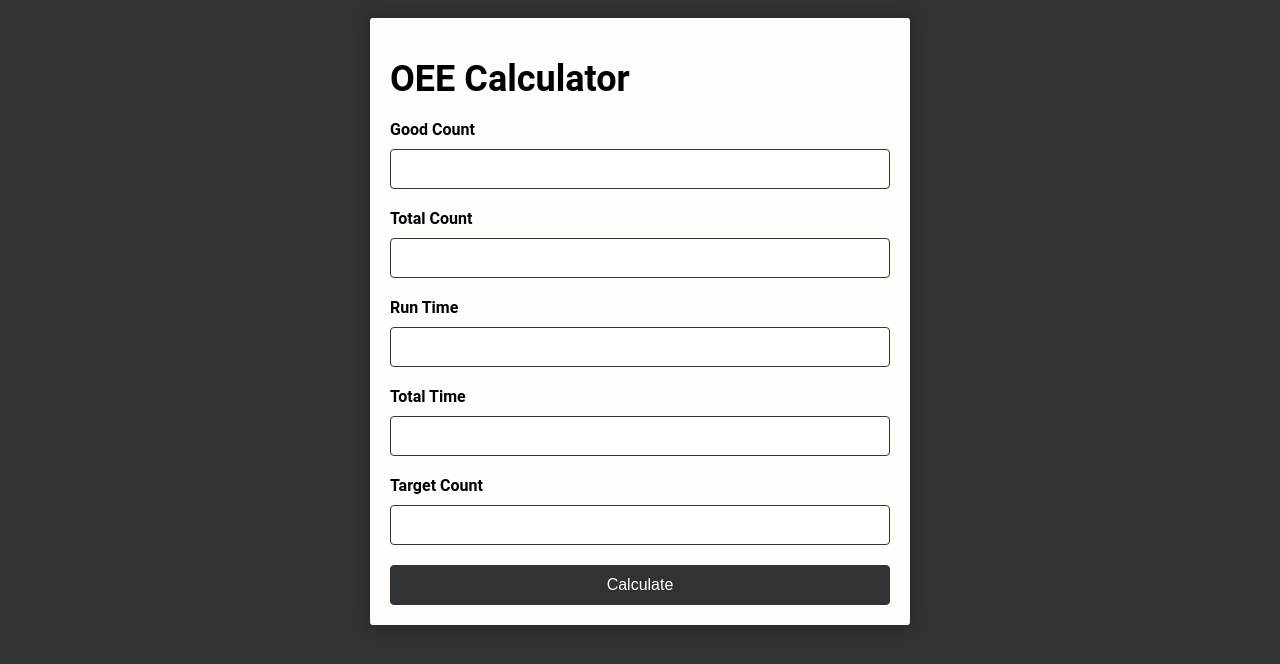
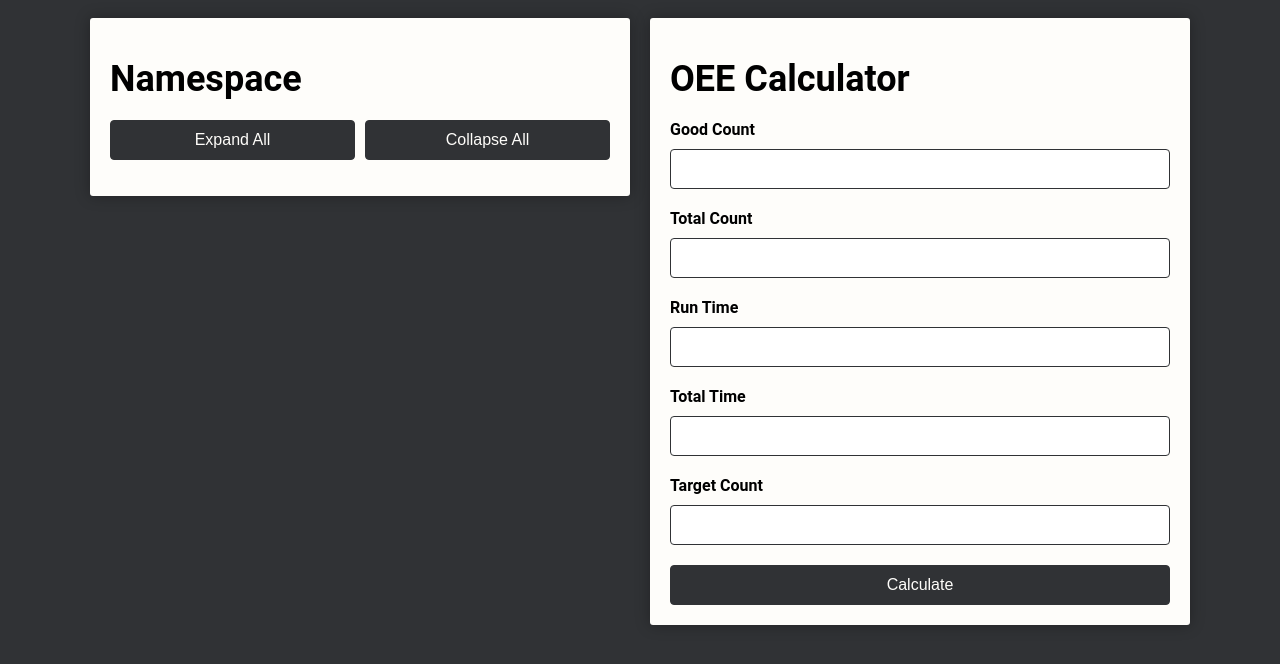
Before and after one commit to DMDuFresne/OEE_Server, a Flask app: page / in a window 1280 px wide. Shown: the top 664 px of the page. Run offline with Flask 3, Linux system fonts and the light colour scheme; data that the repository does not hold is empty; some libraries are stand-ins or nearby versions.

Commit message:
Working on rough front end

```diff
--- a/app/static/css/styles.css
+++ b/app/static/css/styles.css
@@ -1,5 +1,3 @@
-/* CSS styles for OEE Calculator */
-
 :root {
   --primary-color: #303235;
   --secondary-color: #fefdfa;
@@ -8,7 +6,6 @@
   --danger-color: #fa535c;
 }
 
-/* Global Styles */
 body {
   font-family: 'Roboto', sans-serif;
   background: var(--primary-color);
@@ -72,6 +69,29 @@ label {
   margin-bottom: 10px;
 }
 
+.button-container {
+  display: flex;
+  gap: 10px;
+}
+
+button {
+  padding: 10px;
+  font-size: 16px;
+  border-radius: 4px;
+  border: 1px solid var(--primary-color);
+  box-sizing: border-box;
+  background-color: var(--primary-color);
+  color: var(--secondary-color);
+  cursor: pointer;
+  transition: background-color 0.3s;
+  flex: 1;
+}
+
+button:hover {
+  background-color: var(--secondary-color);
+  color: var(--primary-color);
+}
+
 input[type="number"],
 button[type="submit"] {
   padding: 10px;
@@ -126,6 +146,69 @@ button[type="submit"]:hover {
   font-weight: bold;
 }
 
-#timestamp {
-  margin-top: 30px;
+#treeView {
+  max-height: 90vh;
+  overflow-y: auto;
 }
+
+#treeView ul {
+  padding-left: 20px;
+  list-style-type: none;
+  max-height: none;
+  transition: max-height 0.5s ease-in-out;
+}
+
+#treeView li.collapsed > ul {
+  max-height: 0;
+  overflow: hidden;
+}
+
+#treeView li > span.parent-text {
+  cursor: pointer;
+}
+
+#treeView li > span.parent-text:hover {
+  color: var(--tertiary-color);
+}
+
+#treeView li.no-children > span.parent-text {
+  padding-right: 10px;
+  cursor: default;
+}
+
+#treeView li.no-children > span.parent-text:after {
+  content: none;
+}
+
+.key-value {
+  display: flex;
+  margin-top: 5px;
+}
+
+.key-value span {
+  margin-right: 5px;
+}
+
+.caret {
+  display: inline-block;
+  width: 0;
+  height: 0;
+  vertical-align: middle;
+  border-top: 4px solid transparent;
+  border-bottom: 4px solid transparent;
+  border-left: 4px solid #000;
+  margin-right: 5px;
+  transition: transform 0.2s;
+}
+
+.caret-down {
+  transform: rotate(-90deg);
+}
+
+.collapsed .caret {
+  transform: rotate(90deg);
+}
+
+.hidden {
+  display: none;
+}
--- a/app/static/js/script.js
+++ b/app/static/js/script.js
@@ -1,26 +1,20 @@
-// Wait for the DOM to be fully loaded
 document.addEventListener("DOMContentLoaded", () => {
-  // Get the form element
   const form = document.getElementById("oeeForm");
 
-  // Add an event listener for the form submission
   form.addEventListener("submit", async (event) => {
-    event.preventDefault(); // Prevent the default form submission
+    event.preventDefault();
 
-    // Get the form values
     const goodCount = parseFloat(document.getElementById("goodCount").value);
     const totalCount = parseFloat(document.getElementById("totalCount").value);
     const runTime = parseFloat(document.getElementById("runTime").value);
     const totalTime = parseFloat(document.getElementById("totalTime").value);
     const targetCount = parseFloat(document.getElementById("targetCount").value);
 
-    // Validate the form values
     if (isNaN(goodCount) || isNaN(totalCount) || isNaN(runTime) || isNaN(totalTime) || isNaN(targetCount)) {
       displayError("Invalid input. Please enter numeric values.");
       return;
     }
 
-    // Create a JSON object with the input data
     const data = {
       good_count: goodCount,
       total_count: totalCount,
@@ -30,7 +24,6 @@ document.addEventListener("DOMContentLoaded", () => {
     };
 
     try {
-      // Send a POST request to the Flask API
       const response = await fetch("/oee/calculate", {
         method: "POST",
         headers: {
@@ -40,22 +33,36 @@ document.addEventListener("DOMContentLoaded", () => {
       });
 
       if (response.ok) {
-        // Parse the response JSON
         const result = await response.json();
-
-        // Display the calculated OEE values in the UI
         displayResult(result);
       } else {
-        // Handle the case when the response is not JSON
         const errorResponse = await response.text();
         throw new Error(errorResponse);
       }
     } catch (error) {
       console.error("Error calculating OEE:", error);
-      // Display an error message in the UI
       displayError(error.message);
     }
   });
+
+  fetch('/asset/all')
+    .then(response => response.json())
+    .then(data => {
+      const container = document.getElementById('treeView');
+      const treeView = generateTreeView(data.data);
+      container.appendChild(treeView);
+
+      const expandAllBtn = document.getElementById('expandAllBtn');
+      const collapseAllBtn = document.getElementById('collapseAllBtn');
+
+      expandAllBtn.addEventListener('click', () => {
+        expandAll();
+      });
+
+      collapseAllBtn.addEventListener('click', () => {
+        collapseAll();
+      });
+    });
 });
 
 // Function to display the calculated OEE values in the UI
@@ -141,3 +148,77 @@ function displayError(message) {
   errorElement.textContent = message;
   resultContainer.appendChild(errorElement);
 }
+
+// Function to expand all nodes in the tree view
+function expandAll() {
+  const allNodes = document.querySelectorAll('#treeView .collapsed');
+
+  for(let node of allNodes) {
+    node.classList.remove('collapsed');
+    node.querySelector('ul').classList.remove('hidden');
+  }
+}
+
+// Function to collapse all nodes in the tree view
+function collapseAll() {
+  const allNodes = document.querySelectorAll('#treeView li:not(.no-children)');
+
+  for(let node of allNodes) {
+    node.classList.add('collapsed');
+    node.querySelector('ul').classList.add('hidden');
+  }
+}
+
+
+function generateTreeView(data, collapsed = true) {
+  const ul = document.createElement('ul');
+
+  for (let key in data) {
+    const li = document.createElement('li');
+
+    if (typeof data[key] === 'object' && data[key] !== null) {
+      const span = document.createElement('span');
+      span.textContent = key;
+      span.classList.add('parent-text');
+      li.appendChild(span);
+
+      // Create a caret icon element
+      const caret = document.createElement('span');
+      caret.classList.add('caret');
+      span.insertBefore(caret, span.firstChild);
+
+      const childTreeView = generateTreeView(data[key], collapsed);
+      li.appendChild(childTreeView);
+
+      if (collapsed) {
+        li.classList.add('collapsed');
+        childTreeView.classList.add('hidden');
+      }
+
+      span.addEventListener('click', function (event) {
+        event.stopPropagation();
+        li.classList.toggle('collapsed');
+        childTreeView.classList.toggle('hidden');
+      });
+    } else {
+      const div = document.createElement('div');
+      div.className = 'key-value';
+
+      const keySpan = document.createElement('span');
+      keySpan.textContent = key + ':';
+
+      const valueSpan = document.createElement('span');
+      valueSpan.textContent = data[key];
+
+      div.appendChild(keySpan);
+      div.appendChild(valueSpan);
+
+      li.appendChild(div);
+      li.classList.add('no-children');
+    }
+
+    ul.appendChild(li);
+  }
+
+  return ul;
+}
--- a/app/templates/home.html
+++ b/app/templates/home.html
@@ -7,6 +7,16 @@
 <body>
   <div class="container">
     <div class="wrap">
+      <div class="box">
+        <h1>Namespace</h1>
+        <div class="expand-collapse">
+          <div class="button-container">
+            <button id="expandAllBtn">Expand All</button>
+            <button id="collapseAllBtn">Collapse All</button>
+          </div>
+          <div id="treeView"></div>
+        </div>
+      </div>
       <div class="box">
         <h1>OEE Calculator</h1>
         <form id="oeeForm">
```
